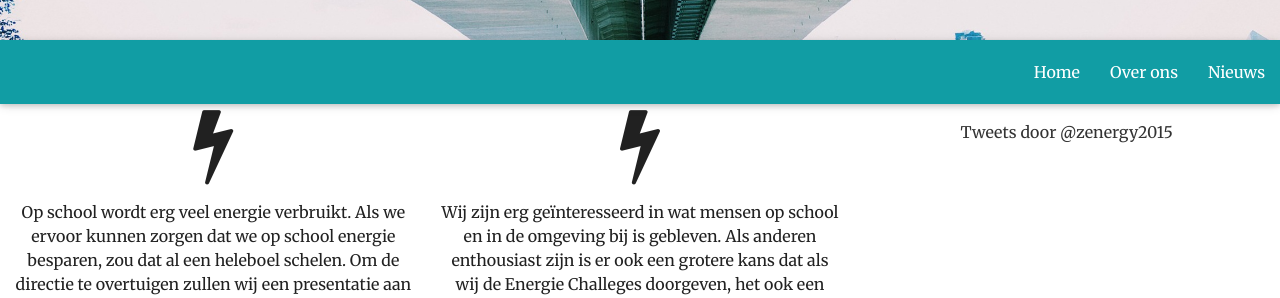
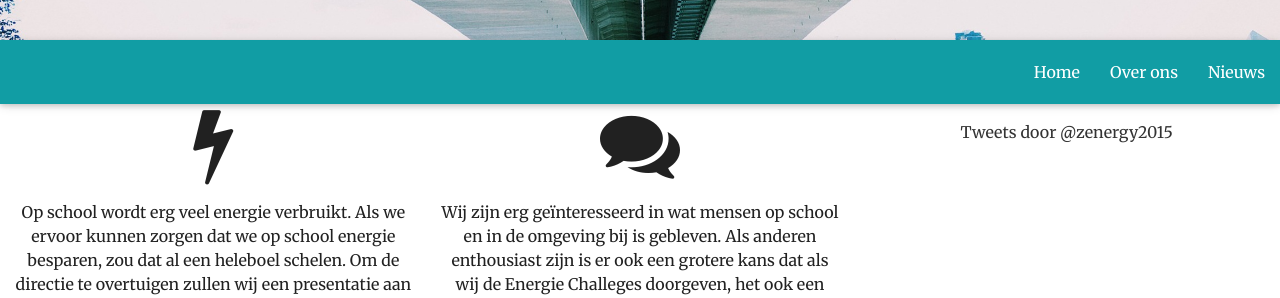
Before and after one commit to jasperwr/zenergy.jasperwr.github.io, a Jekyll site: the page built from index.html, in a window 1280 px wide. Shown: the part 500-798 px from the top of the page. Built offline with Jekyll 4.4.1, drawn with Linux system fonts in a browser that asks for light colours; nearby versions of some CDN libraries; comment, search, counter and statistics services are not loaded.

Commit message:
Update home.html

```diff
--- a/_layouts/home.html
+++ b/_layouts/home.html
@@ -33,7 +33,7 @@
           <p>{{ site.home.block1 }}</p>
       </div>
       <div class="col l4 s12 center-align" id="promotable">
-        <i class="fa fa-bolt fa-5x"></i>
+        <i class="fa fa-comments fa-5x"></i>
           <p>{{ site.home.block2 }}</p>
       </div>
       <div class="col l4 s12 center-align" id="promotable">
```
